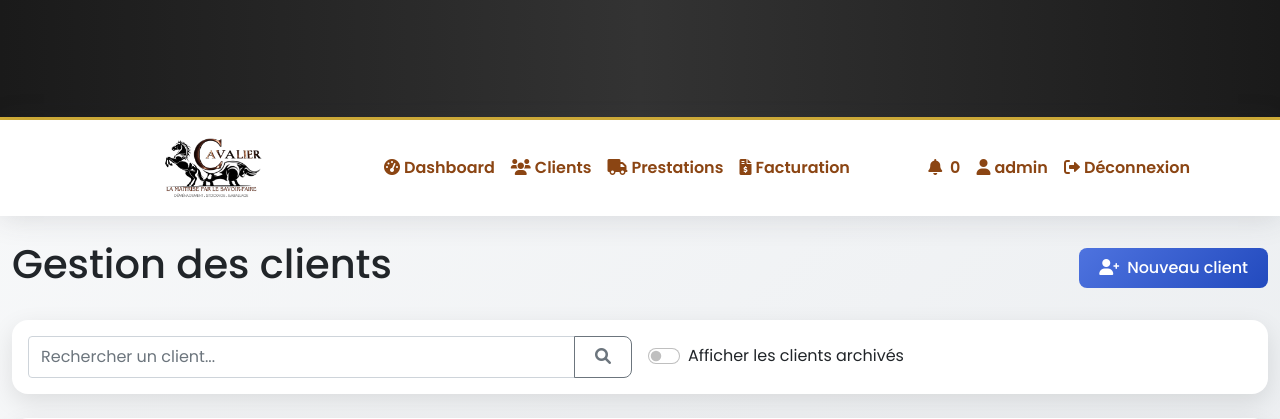
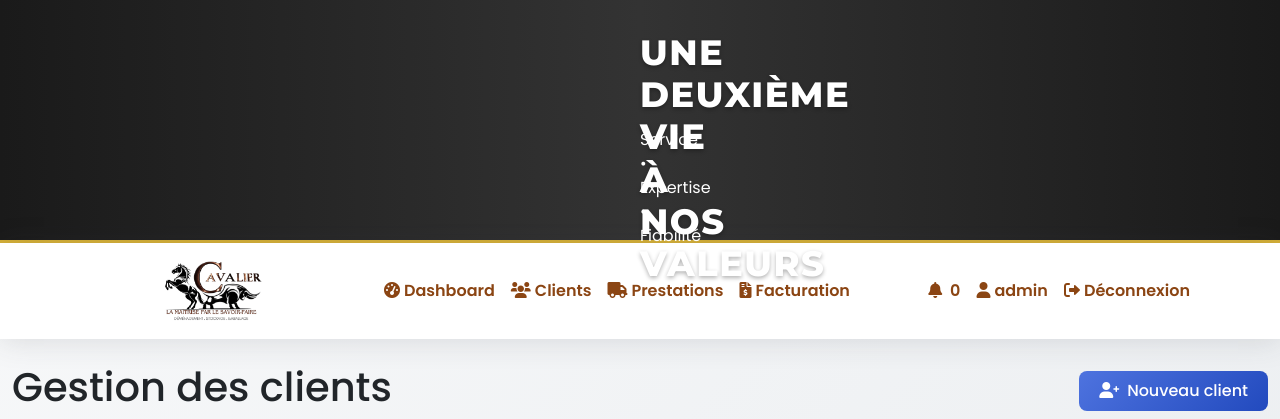
Before and after one commit to solver492/cavaliver-app, a Flask app: page /clients in a window 1280 px wide. Shown: the top 419 px of the page. Run offline with Flask 2, Linux system fonts and the light colour scheme; a user stored in the database is signed in; data comes from the database, SQL or seed files in the repository.

Commit message:
Fix: Correction de l'affichage du texte dans l'en-tête

```diff
--- a/templates/base.html
+++ b/templates/base.html
@@ -323,10 +323,10 @@
         .app-header {
             position: relative;
             background: linear-gradient(to right, #1a1a1a, #333333, #1a1a1a);
-            padding: 1rem 0;
-            overflow: hidden;
+            padding: 1.5rem 0;
+            overflow: visible;
             color: #ffffff;
-            max-height: 120px;
+            min-height: 150px;
             border-bottom: 3px solid var(--honey-gold);
         }
 
@@ -349,10 +349,11 @@
             font-family: 'Montserrat', sans-serif;
             font-weight: 800;
             font-size: 2.2rem;
-            margin-bottom: 0.5rem;
+            margin-bottom: 1.5rem;
             color: #ffffff;
             text-shadow: 0 2px 4px rgba(0,0,0,0.3);
             letter-spacing: 1.5px;
+            display: block;
         }
 
         /* Sous-titre */
@@ -360,16 +361,18 @@
             font-size: 1.1rem;
             font-weight: 500;
             color: var(--honey-gold);
-            margin-bottom: 0;
+            margin-bottom: 0.5rem;
             letter-spacing: 1.2px;
+            display: block;
         }
 
         /* Effet de rotation du texte */
         .text-rotation {
             position: relative;
             display: block;
-            height: 2.5rem;
-            overflow: hidden;
+            height: 3rem;
+            overflow: visible;
+            margin-bottom: 1rem;
         }
 
         .text-rotation span {
@@ -381,6 +384,7 @@
             text-align: center;
             left: 0;
             right: 0;
+            display: block;
         }
 
         .text-rotation span:nth-child(1) {
```
